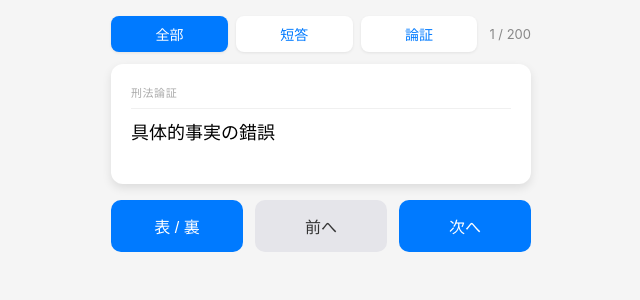
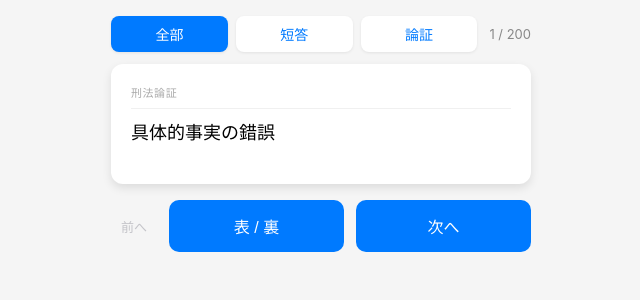
Before and after one commit to Sken2015/anki_web, a Flask app: page / in a window 1280 px wide. Shown: the top 300 px of the page, without its empty margins (319-959 px from the left). Run offline with Flask 3, Linux system fonts and the light colour scheme.

Commit message:
style: make 前へ button less prominent
Co-Authored-By: Claude Opus 4.8 <noreply@anthropic.com>

```diff
--- a/templates/card.html
+++ b/templates/card.html
@@ -88,9 +88,13 @@
       color: white;
     }
 
-    button.secondary {
-      background: #e5e5ea;
-      color: #333;
+    button.ghost {
+      flex: 0 0 auto;
+      background: transparent;
+      color: #c4c4c9;
+      font-size: 13px;
+      padding: 14px 10px;
+      box-shadow: none;
     }
 
     button:active {
@@ -116,8 +120,8 @@
     </div>
 
     <div class="buttons">
+      <button class="ghost" onclick="go(-1)">前へ</button>
       <button onclick="toggle()">表 / 裏</button>
-      <button class="secondary" onclick="go(-1)">前へ</button>
       <button onclick="go(1)">次へ</button>
     </div>
   </div>
```
